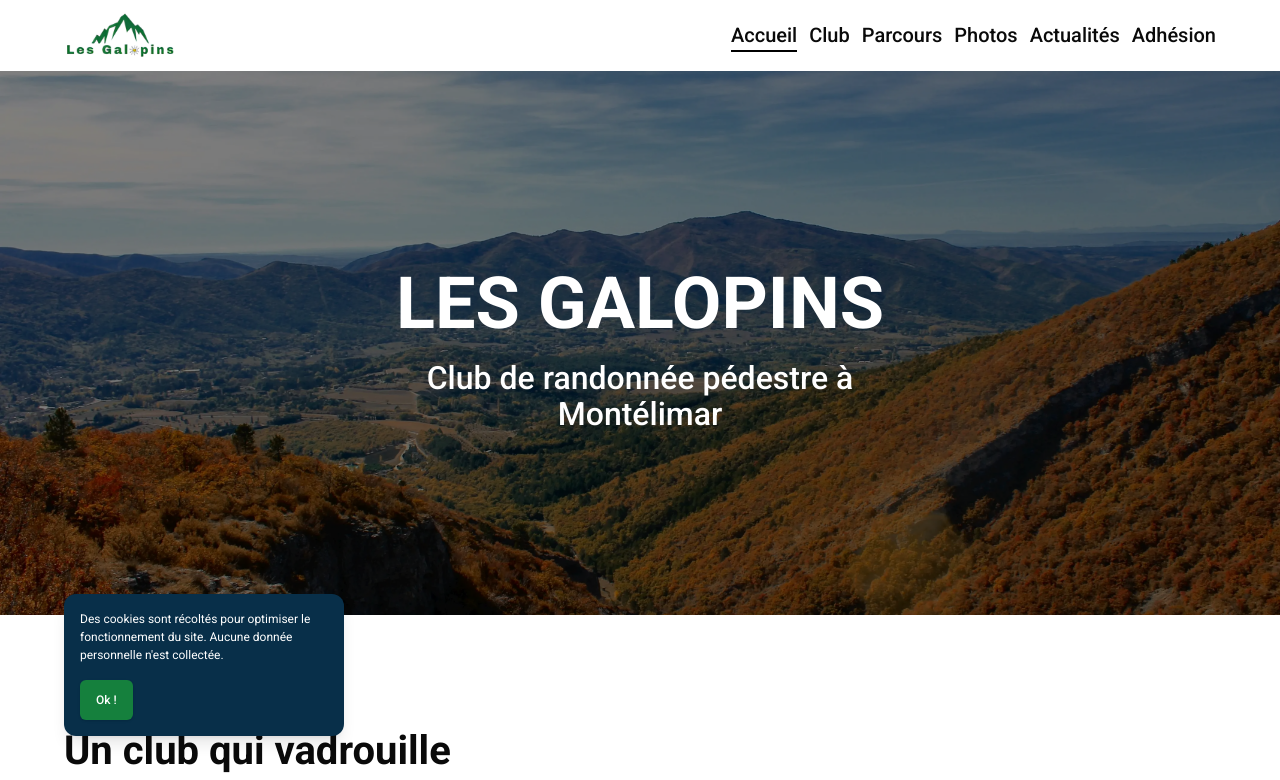
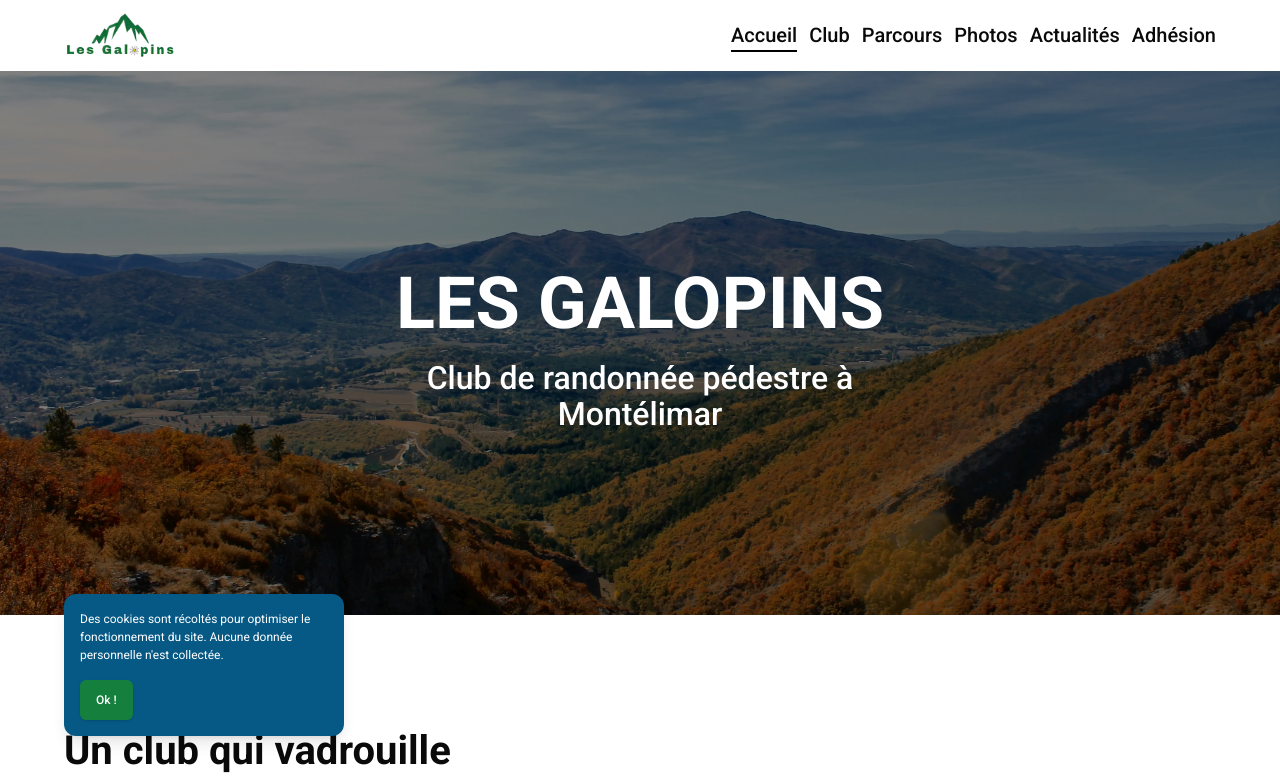
Before and after one commit to SebastienLaurentt/Galopins-Next-V2, a Next.js app: page / in a window 1280 px wide. Shown: the top 780 px of the page. Built offline with nearby package versions, Linux system fonts and the light colour scheme.

Commit message:
change bg secondary to sky 800

```diff
--- a/app/globals.css
+++ b/app/globals.css
@@ -35,35 +35,6 @@
     --radius: 0.5rem;
   }
 
-  .dark {
-    --background: 0 0% 3.9%;
-    --foreground: 0 0% 98%;
-
-    --card: 0 0% 3.9%;
-    --card-foreground: 0 0% 98%;
-
-    --popover: 0 0% 3.9%;
-    --popover-foreground: 0 0% 98%;
-
-    --primary: 0 0% 98%;
-    --primary-foreground: 0 0% 9%;
-
-    --secondary: 0 0% 14.9%;
-    --secondary-foreground: 0 0% 98%;
-
-    --muted: 0 0% 14.9%;
-    --muted-foreground: 0 0% 63.9%;
-
-    --accent: 0 0% 14.9%;
-    --accent-foreground: 0 0% 98%;
-
-    --destructive: 0 62.8% 30.6%;
-    --destructive-foreground: 0 0% 98%;
-
-    --border: 0 0% 14.9%;
-    --input: 0 0% 14.9%;
-    --ring: 0 0% 83.1%;
-  }
 }
 
 @layer base {
--- a/components/Card/ParcoursCard/ParcoursCard.tsx
+++ b/components/Card/ParcoursCard/ParcoursCard.tsx
@@ -17,7 +17,7 @@ const ParcoursCard = ({
 }: ParcoursCardProps) => {
   return (
     <div className="mx-auto flex max-w-[360px] flex-col text-center md:max-w-[480px] lg:w-[420px] xl:max-w-screen-xl">
-      <div className="bg-green-800 py-4">
+      <div className="bg-secondary py-4">
         <h3 className="mb-1 text-white">{parcoursTitle}</h3>
         <span className="mb-2 text-white md:text-md">{area}</span>
       </div>
--- a/src/features/layout/Footer/Footer.tsx
+++ b/src/features/layout/Footer/Footer.tsx
@@ -10,7 +10,7 @@ export const Footer = () => {
   const footerVisibility = /^\/(login|account)/.test(pathname) ? "hidden" : "";
 
   return (
-    <footer className={` ${footerVisibility} bg-teal-800 text-white`}>
+    <footer className={` ${footerVisibility} bg-secondary text-white`}>
       <div className="flex items-center justify-between px-6 py-4 text-xs md:px-10 md:text-sm xl:mx-auto xl:max-w-screen-xl xl:px-16 ">
         <span className="">@2024 - Les Galopins</span>
         <span className="">
--- a/tailwind.config.ts
+++ b/tailwind.config.ts
@@ -47,7 +47,7 @@ const config = {
           foreground: "hsl(var(--primary-foreground))",
         },
         secondary: {
-          DEFAULT: "#082f49",
+          DEFAULT: "#075985",
           foreground: "hsl(var(--secondary-foreground))",
         },
         destructive: {
```
